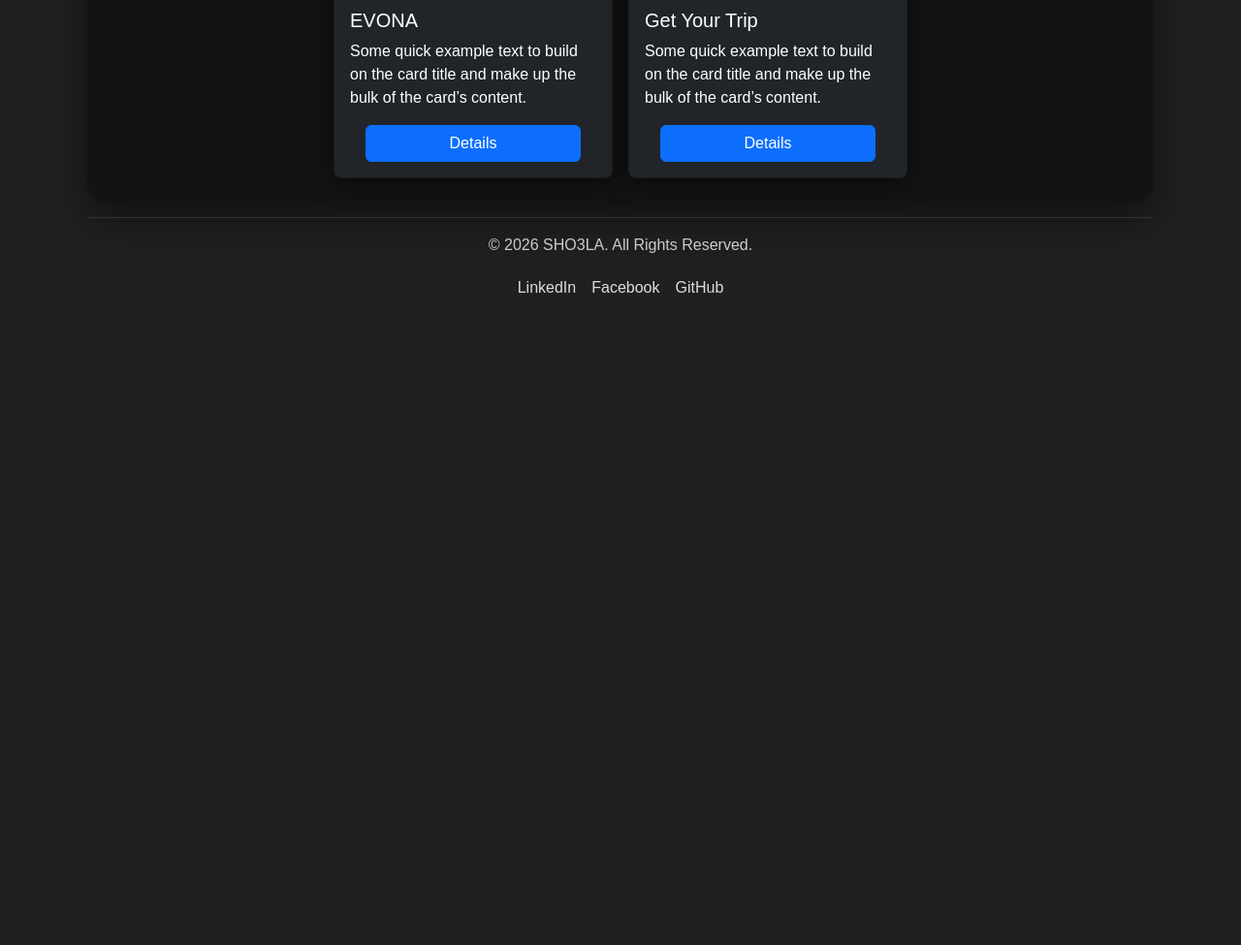
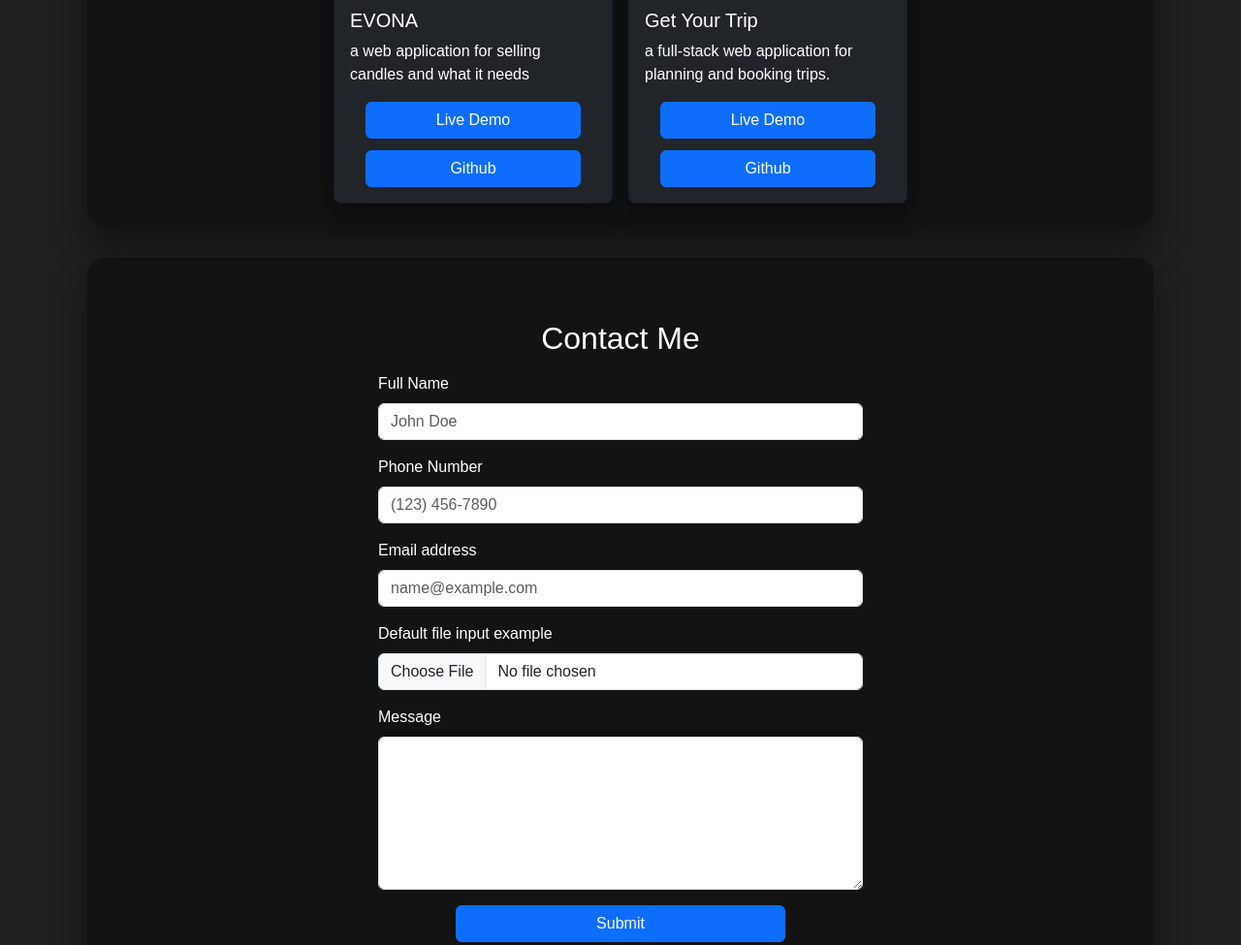
Before and after one commit to seifadel74/PORTFOLIO, a plain HTML site: page index.html in a window 1280 px wide. Shown: the part 1060-2035 px from the top of the page at 97% size. Before the commit the page ends 1401 px from the top, so only its background shows below. Drawn offline with nearby package versions, Linux system fonts and the light colour scheme.

Commit message:
common edit's to contact form and navbar

```diff
--- a/index.html
+++ b/index.html
@@ -22,13 +22,22 @@
                     <a class="nav-link active"  href="index.html">Home</a>
                     </li>
                     <li class="nav-item">
-                    <a class="nav-link" href="contact.html">Contact</a>
+                    <a class="nav-link" href="#about">About</a>
+                    </li>
+                    <li class="nav-item">
+                    <a class="nav-link" href="#skills">Skills</a>
+                    </li>
+                    <li class="nav-item">
+                    <a class="nav-link" href="#projects">Projects</a>
+                    </li>
+                    <li class="nav-item">
+                    <a class="nav-link" href="#contact">Contact</a>
                     </li>
                 </ul>
             </div>
         </div>
         </nav>
-        <section class="about">
+        <section id="about" class="about">
             <h2>About Me</h2>
             <p>Hello, my name is Seif Adel. I am passionate about programming and gaming.</p>
             <ul>
@@ -40,7 +49,7 @@
                 <li>Comfortable using agile methodologies including Scrum and Kanban.</li>
             </ul>
         </section>
-        <section class="skills">
+        <section id="skills" class="skills">
             <h2>Skills</h2>
             <ul>
                 <li>Programming Languages: Java, Python, JavaScript</li>
@@ -49,24 +58,52 @@
                 <li>Version Control: Git, GitHub</li>
             </ul>
         </section>
-        <div class="card-row" >
+        <div id="projects" class="card-row" >
             <h2>Projects</h2>
             <div class="card bg-dark text-white" style="width: 18rem;">
                 <img src="src/evonalogo.png" class="card-img-top" alt="...">
                 <div class="card-body">
                     <h5 class="card-title">EVONA</h5>
-                    <p class="card-text">Some quick example text to build on the card title and make up the bulk of the card’s content.</p>
-                    <a href="Product.html" class="btn btn-primary mx-auto d-block">Details</a>
+                    <p class="card-text">a web application for selling candles and what it needs </p>
+                    <a href="Product.html" class="btn btn-primary mx-auto d-block">Live Demo</a>
+                    <a href="Product.html" class="btn btn-primary mx-auto d-block">Github</a>
                 </div>
             </div>
             <div class="card bg-dark text-white" style="width: 18rem;">
             <img src="src/Logo1.png" class="card-img-top" alt="...">
             <div class="card-body">
                 <h5 class="card-title">Get Your Trip</h5>
-                <p class="card-text">Some quick example text to build on the card title and make up the bulk of the card’s content.</p>
-                <a href="product1.html" class="btn btn-primary mx-auto d-block">Details</a>
+                <p class="card-text">a full-stack web application for planning and booking trips.</p>
+                <a href="product1.html" class="btn btn-primary mx-auto d-block">Live Demo</a>
+                <a href="https://github.com/seifadel74/getyourtrip" class="btn btn-primary mx-auto d-block " target="_blank" rel="noreferrer noopener">Github</a>
             </div>
         </div>
+        </div>
+        <div id="contact" class="container" style="padding: 4rem 0;">
+            <h2>Contact Me</h2>
+                <form class="w-100" style="max-width: 500px; margin: 0 auto;">
+                <div class="mb-3">
+                    <label for="exampleFormControlInput1" class="form-label">Full Name</label>
+                    <input type="text" class="form-control" id="exampleFormControlInput1" placeholder="John Doe">
+                </div>
+                <div class="mb-3">
+                    <label for="exampleFormControlInput2" class="form-label">Phone Number</label>
+                    <input type="tel" class="form-control" id="exampleFormControlInput2" placeholder="(123) 456-7890">
+                </div>
+                <div class="mb-3">
+                    <label for="exampleFormControlInput3" class="form-label">Email address</label>
+                    <input type="email" class="form-control" id="exampleFormControlInput3" placeholder="name@example.com">
+                </div>
+                <div class="mb-3">
+                    <label for="formFile" class="form-label">Default file input example</label>
+                    <input class="form-control" type="file" id="formFile">
+                </div>
+                <div class="mb-3">
+                    <label for="exampleFormControlTextarea1" class="form-label">Message</label>
+                    <textarea class="form-control" id="exampleFormControlTextarea1" rows="6"></textarea>
+                </div>
+                <button type="button" class="btn btn-primary" id="liveToastBtn">Submit</button>
+            </form>
         </div>
     <footer class="site-footer text-white">
         <p class="footer-copy mb-2">© 2026 SHO3LA. All Rights Reserved.</p>
--- a/main.css
+++ b/main.css
@@ -8,6 +8,21 @@ html, body {
     min-height: 100vh;
     background-color: #202020;
     color: #fff;
+}
+
+html {
+    scroll-behavior: smooth;
+}
+
+/* Ensure the contact anchor lands below any fixed header */
+#contact {
+    scroll-margin-top: 72px;
+}
+
+/* Center contact form and constrain width */
+#contact form {
+    max-width: 500px;
+    margin: 0 auto;
 }
 
 body{
@@ -210,3 +225,24 @@ footer {
 .navbar .navbar-toggler-icon {
     filter: invert(1);
 }
+
+.container {
+    width: min(1100px, 95%);
+    background: rgba(18, 18, 18, 0.95);
+    border-radius: 18px;
+    padding: 1.5rem;
+    margin: 1rem 0;
+    box-shadow: 0 18px 40px rgba(0, 0, 0, 0.45);
+}
+
+.container h2 {
+    margin-bottom: 1rem;
+    text-align: center;
+    font-size: clamp(2rem, 2.2vw, 2.5rem);
+}
+
+.container .btn {
+    display: block;
+    margin: 0.75rem auto 0;
+    width: calc(100% - 10rem);
+}
```
